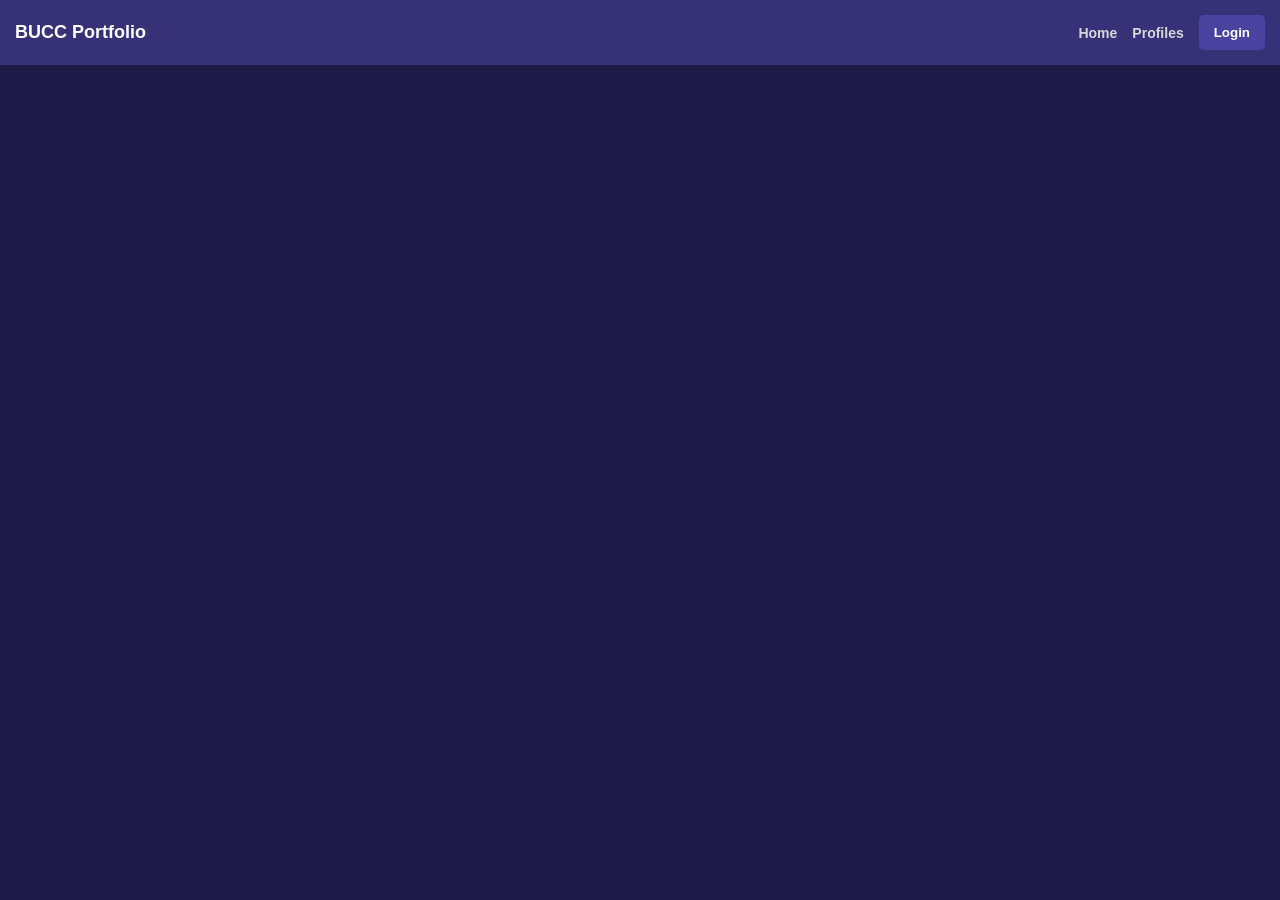
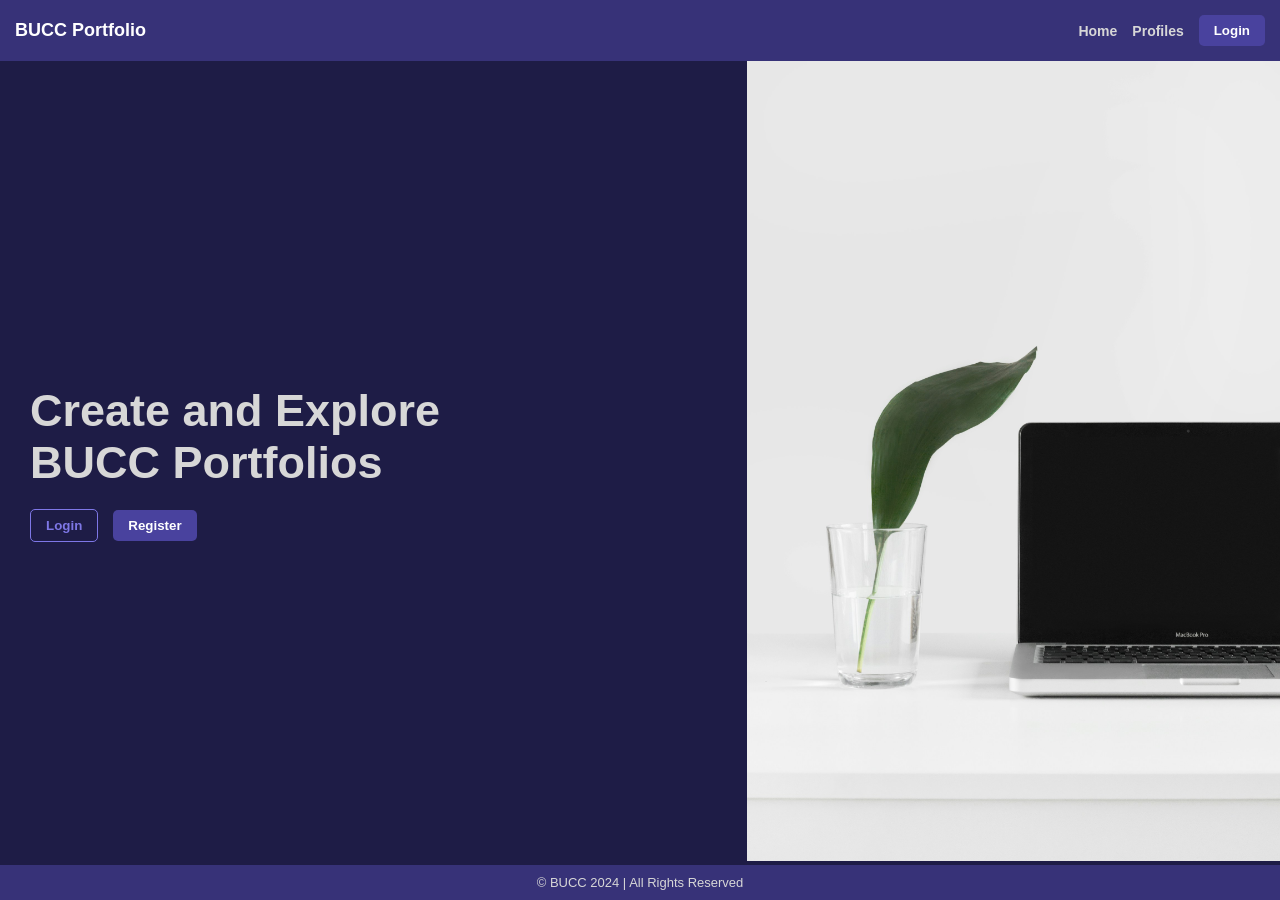
Before and after one commit to muztahiddurjoy/bucc-portfolio, a plain HTML site: page index.html in a window 1280 px wide. Before the commit the page ends 800 px from the top, so only its background shows below. Drawn offline with Linux system fonts and the light colour scheme.

Commit message:
created footer component

```diff
--- a/css/style.css
+++ b/css/style.css
@@ -3,7 +3,7 @@
     --secondary-color: #665DDE;
     --accent:#49429E;
     --tertiary:#373278;
-    --light:#665DDE;
+    --light:#7e77e6;
     --background-color: #1e1c46;
 }
 
@@ -17,8 +17,50 @@
 }
 
 body {
-    font-family: Arial, sans-serif;
+    font-family: 'Poppins', sans-serif!important;
     background-color: var(--background-color);
+}
+
+.bg-primary{
+    background: var(--primary-color);
+}
+
+.bg-secondary{
+    background: var(--secondary-color);
+}
+
+.bg-accent{
+    background: var(--accent);
+}
+
+.bg-tertiary{
+    background: var(--tertiary);
+}
+
+.bg-light{
+    background: var(--light);
+}
+
+
+.text-primary{
+    color: var(--primary-color);
+}
+
+.text-secondary{
+    color: var(--secondary-color);
+}
+
+.text-accent{
+    color: var(--accent);
+}
+
+
+
+
+
+button{
+    font-family: 'Poppins', sans-serif!important;
+    font-weight: 600;
 }
 .nav__title{
     font-weight: 700;
@@ -51,8 +93,8 @@ a{
 .button__contained{
     padding-left: 15px;
     padding-right: 15px;
-    padding-top: 10px;
-    padding-bottom: 10px;
+    padding-top: 8px;
+    padding-bottom: 8px;
     border-radius: 5px;
     background: var(--primary-color);
     color: #fff;
@@ -64,3 +106,60 @@ a{
 .button__contained:hover{
     background: var(--secondary-color);
 }
+
+.button__outlined{
+    padding-left: 15px;
+    padding-right: 15px;
+    padding-top: 8px;
+    padding-bottom: 8px;
+    border-radius: 5px;
+    background: transparent;
+    color: var(--light);
+    font-weight: 600;
+    cursor: pointer;
+    border: 1px solid var(--light);
+    transition: all 0.3s;
+}
+
+.button__outlined:hover{
+    background: var(--primary-color);
+    color: #fff;
+}
+
+
+.container{
+    padding-left: 30px;
+    padding-right: 30px;
+    padding-top: 20px;
+    padding-bottom: 20px;
+}
+.flex__duo{
+    display: flex;
+    justify-content: space-between;
+    align-items: center;
+}
+.flex{
+    display: flex;
+    gap: 15px;
+    align-items: center;
+}
+.hero__image{
+    height: 100vh;
+    width: 100%;
+}
+h1{
+    font-size: 45px;
+}
+@media screen and (max-width: 768px) {
+    .flex__duo {
+        flex-direction: column;
+        align-items: start;
+    }
+    .container{
+        padding-left: 15px;
+        padding-right: 15px;
+    }
+    h1{
+        font-size: 20px;
+    }
+}
--- a/index.html
+++ b/index.html
@@ -8,11 +8,23 @@
 
 </head>
 <body>
-
      <bucc-navbar>
         <p>Loading Navbar...</p>
      </bucc-navbar>
-    <!-- <bucc-footer></bucc-footer>  -->
+     <div class="flex__duo ">
+        <div class="container">
+            <h1>Create and Explore <br/> BUCC Portfolios</h1>
+            <div class="flex" style="margin-top: 20px;">
+                <button class="button__outlined">Login</button>
+                <button class="button__contained">Register</button>
+            </div>
+        </div>
+        <div>
+            <img src="./assets/portfolio.jpg" width="50%" alt="hero" class="hero__image">
+        </div>
+     </div>
+    <bucc-footer></bucc-footer>
+
 </body>
 <script type="module" src="./js/index.js"></script>
 </html>
--- a/js/components/footer.js
+++ b/js/components/footer.js
@@ -5,9 +5,11 @@ class Footer extends HTMLElement {
     }
 
     connectedCallback() {
-        let date = new Date(this.getAttribute('datetime') || Date.now());
+        let year = new Date().getFullYear()
 
-        this.innerHTML = `<h1 style="color:red">Footer nigga</h1>`
+        this.innerHTML = `<div class="flex bg-tertiary" style="display: flex; justify-content: center; padding: 10px;">
+        <p style="font-size: 13px; font-weight: 300">&copy; BUCC ${year} | All Rights Reserved</p>
+     </div>`
     }
 
     disconnectedCallback() {
```
Also changed, not shown: assets/portfolio.jpg (added).
